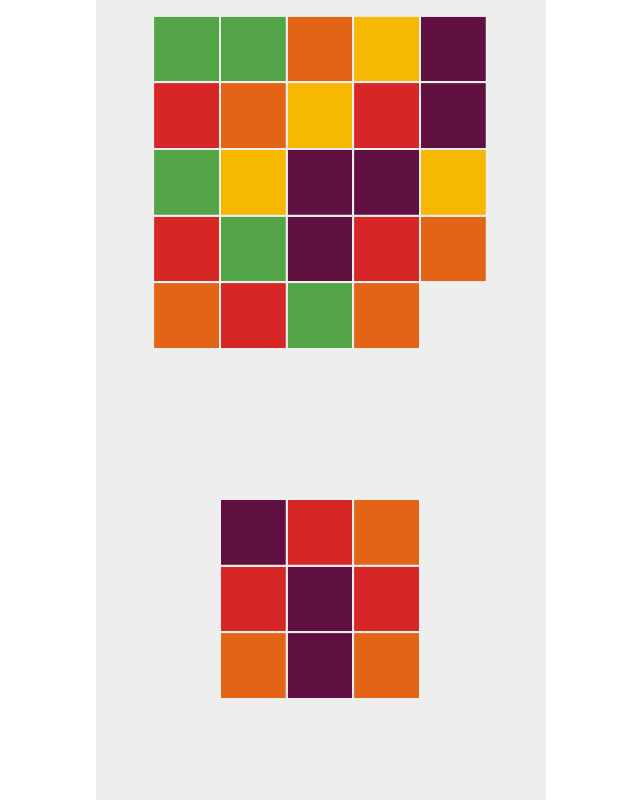
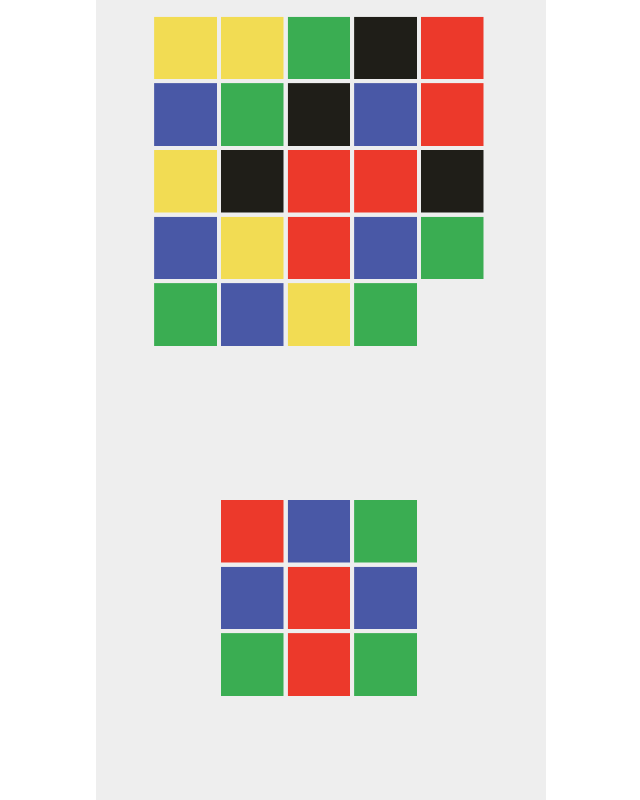
Before and after one commit to alenaksu/bmind, a website built with Parcel: page index.html in a window 1280 px wide. Shown: the whole page, without its empty margins (319-959 px from the left). Built offline with nearby package versions, Linux system fonts and the light colour scheme.

```diff
--- a/docs/index.html
+++ b/docs/index.html
@@ -1 +1 @@
-<!DOCTYPE html><head><title>bmind</title><meta name="viewport" content="width=device-width, user-scalable=no"><link rel="stylesheet" href="/bmind/src.6e26c786.css"></head><body> </body><script src="/bmind/game.e17bda23.js"></script>
+<!DOCTYPE html><head><title>bmind</title><meta name="viewport" content="width=device-width, user-scalable=no"><link rel="stylesheet" href="/bmind/src.6e26c786.css"></head><body> </body><script src="/bmind/game.2ceea412.js"></script>
--- a/src/constants.ts
+++ b/src/constants.ts
@@ -1,7 +1,7 @@
 export const Colors = [
-    '#5F0F40',
-    '#D62626',
-    '#E36414',
-    '#F7B801',
-    '#53A548'
+    '#EC392B',
+    '#4958A6',
+    '#3AAD52',
+    '#1F1E18',
+    '#F2DC53'
 ]
--- a/src/services/rendering/Tile.ts
+++ b/src/services/rendering/Tile.ts
@@ -4,7 +4,7 @@
 
 export class Tile extends Node2D {
     size: Point = [0, 0];
-    padding: number = 5;
+    padding: number = 10;
     onClick: (point: Point) => void = null;
 
     constructor(public position: Point, size: number, public type: number) {
```
Also changed, not shown: 4 other files.
